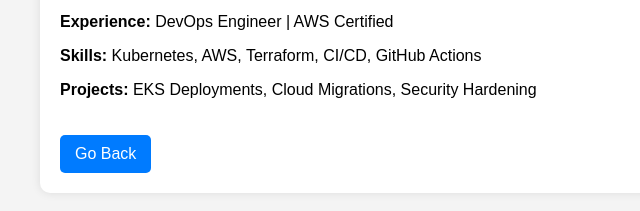
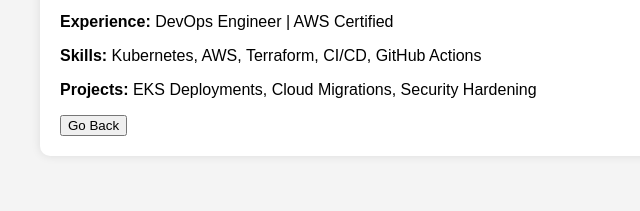
Before and after one commit to luciferpeverrel/Resume-App, a website: page public/resume.html in a window 1280 px wide. Shown: the part 161-372 px from the top of the page, without its empty margins (0-640 px from the left). Drawn offline with Linux system fonts and the light colour scheme.

Commit message:
updating

```diff
--- a/public/resume.html
+++ b/public/resume.html
@@ -35,7 +35,7 @@
         <p><strong>Experience:</strong> DevOps Engineer | AWS Certified</p>
         <p><strong>Skills:</strong> Kubernetes, AWS, Terraform, CI/CD, GitHub Actions</p>
         <p><strong>Projects:</strong> EKS Deployments, Cloud Migrations, Security Hardening</p>
-        <a href="/index.html">Go Back</a>
+        <button class="Go Back" onclick="window.location.href='/index.html'">Go Back</button>
     </div>
 </body>
 </html>
```
